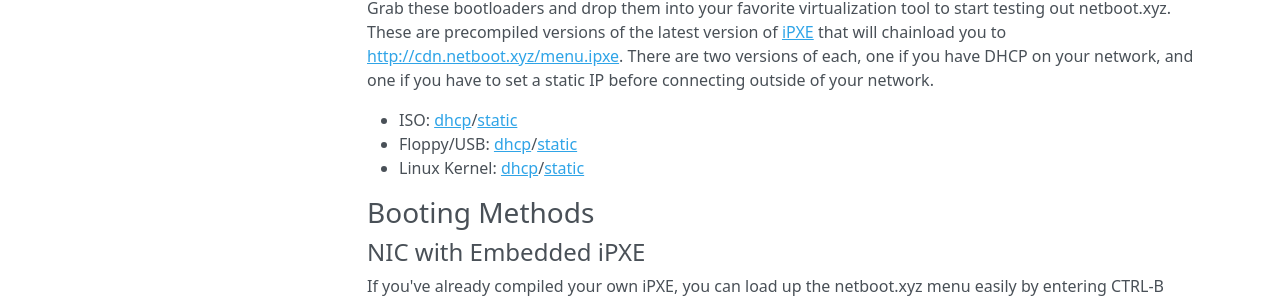
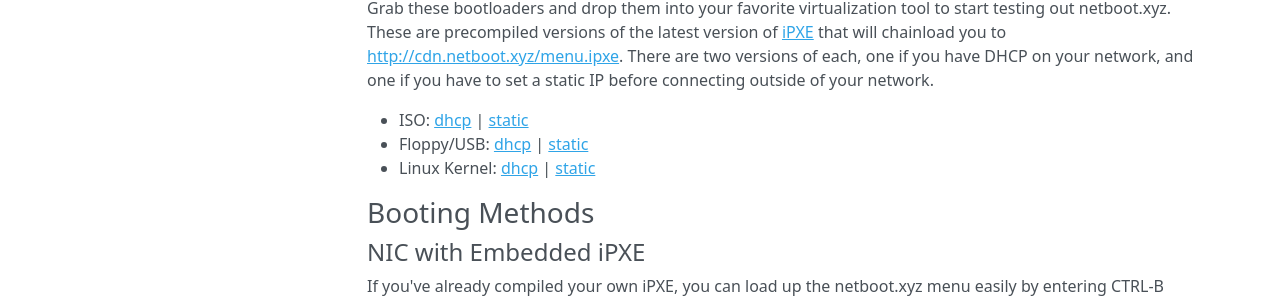
Before and after one commit to netbootxyz/netboot.xyz, an MkDocs documentation site: the page built from docs/index.md, in a window 1280 px wide and 900 px high. Shown: the part 344-646 px from the top of the window. Built offline with MkDocs 1.6.1, drawn with Linux system fonts in a browser that asks for light colours; nearby versions of some CDN libraries; old or Windows-style settings are respelled for this version of MkDocs.

```diff
--- a/docs/index.md
+++ b/docs/index.md
@@ -8,9 +8,9 @@ You can remote attach the ISO to servers, set it up as a rescue option in Grub,
 
 Grab these bootloaders and drop them into your favorite virtualization tool to start testing out netboot.xyz.  These are precompiled versions of the latest version of [iPXE](http://https://github.com/ipxe/ipxe) that will chainload you to [http://cdn.netboot.xyz/menu.ipxe](   http://cdn.netboot.xyz/menu.ipxe).  There are two versions of each, one if you have DHCP on your network, and one if you have to set a static IP before connecting outside of your network.
 
-* ISO: [dhcp](http://cdn.netboot.xyz/ipxe/netboot.xyz-dhcp.iso)/[static](http://cdn.netboot.xyz/ipxe/netboot.xyz-static.iso)
-* Floppy/USB: [dhcp](http://cdn.netboot.xyz/ipxe/netboot.xyz-dhcp.dsk)/[static](http://cdn.netboot.xyz/ipxe/netboot.xyz-dhcp.dsk)
-* Linux Kernel: [dhcp](http://cdn.netboot.xyz/ipxe/netboot.xyz-dhcp.lkrn)/[static](http://cdn.netboot.xyz/ipxe/netboot.xyz-static.lkrn)
+* ISO: [dhcp](http://cdn.netboot.xyz/ipxe/netboot.xyz-dhcp.iso) | [static](http://cdn.netboot.xyz/ipxe/netboot.xyz-static.iso)
+* Floppy/USB: [dhcp](http://cdn.netboot.xyz/ipxe/netboot.xyz-dhcp.dsk) | [static](http://cdn.netboot.xyz/ipxe/netboot.xyz-dhcp.dsk)
+* Linux Kernel: [dhcp](http://cdn.netboot.xyz/ipxe/netboot.xyz-dhcp.lkrn) | [static](http://cdn.netboot.xyz/ipxe/netboot.xyz-static.lkrn)
 
 ### Booting Methods
 #### NIC with Embedded iPXE
```
